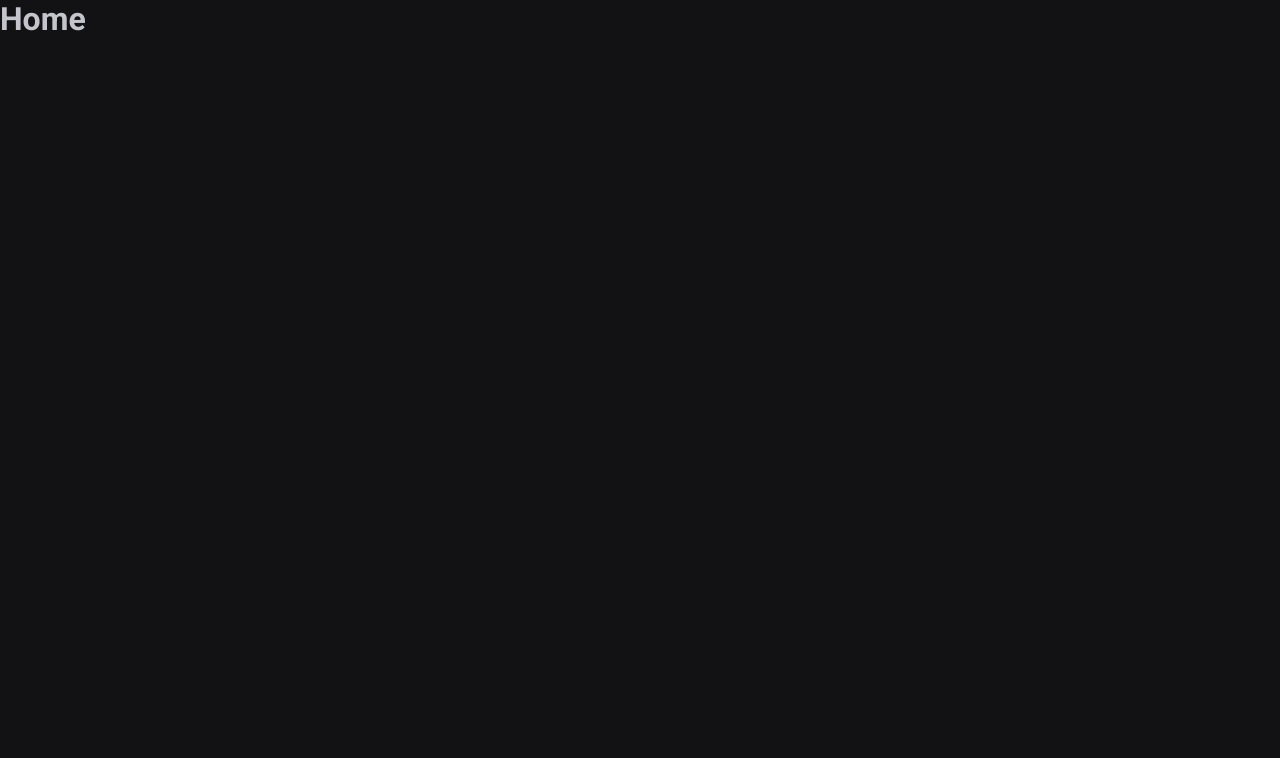
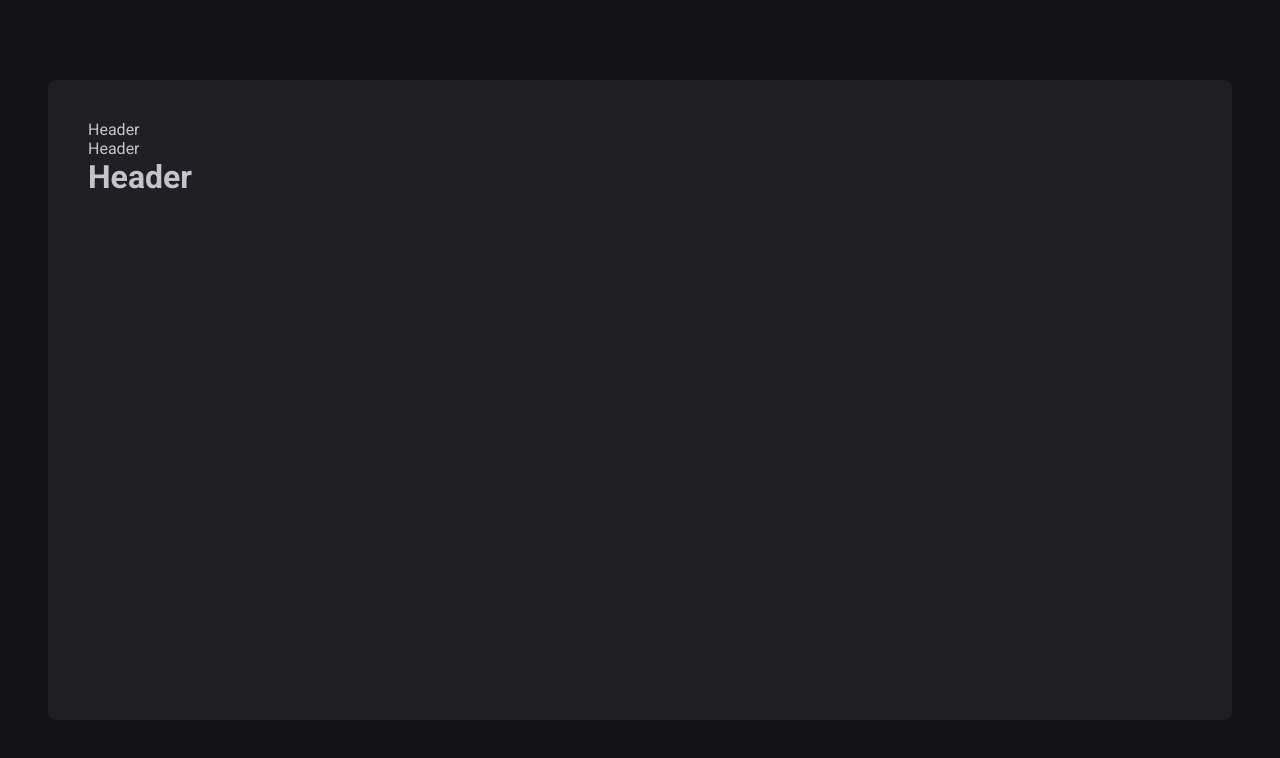
Before and after one commit to pedroGermano/2-ignite-timer, a React (Vite) app: page / in a window 1280 px wide. Shown: the top 758 px of the page. Built offline with nearby package versions, Linux system fonts and the light colour scheme.

Commit message:
feat: style

```diff
--- /dev/null
+++ b/src/DefaultLayout/index.tsx
@@ -0,0 +1,12 @@
+import { Outlet } from "react-router-dom";
+import { Header } from "../components/Header";
+import { LayoutContainer } from "./styles";
+
+export function DefaultLayout() {
+  return (
+    <LayoutContainer>
+      <Header />
+      <Outlet />
+    </LayoutContainer>
+  );
+}
--- /dev/null
+++ b/src/DefaultLayout/styles.ts
@@ -0,0 +1,13 @@
+import styled from "styled-components";
+
+export const LayoutContainer = styled.div`
+  max-width: 74rem;
+  height: calc(100vh - 10rem);
+  margin: 5rem auto;
+  padding: 2.5rem;
+
+  background: ${(props) => props.theme["gray-800"]};
+  border-radius: 8px;
+  display: flex;
+  flex-direction: column;
+`;
--- a/src/Router.tsx
+++ b/src/Router.tsx
@@ -1,12 +1,15 @@
 import { Routes, Route } from "react-router-dom";
 import { Home } from "./pages/Home";
 import { History } from "./pages/History";
+import { DefaultLayout } from "./DefaultLayout";
 
 export function Router() {
   return (
     <Routes>
-      <Route path="/" element={<Home />} />
-      <Route path="/history" element={<History />} />
+      <Route path="/" element={<DefaultLayout />}>
+        <Route path="/" element={<Home />} />
+        <Route path="/history" element={<History />} />
+      </Route>
     </Routes>
   );
 }
--- /dev/null
+++ b/src/components/Header/index.tsx
@@ -0,0 +1,7 @@
+export function Header() {
+  return (
+    <>
+      <header>Header</header>
+    </>
+  );
+}
--- a/src/pages/History.tsx
+++ b/src/pages/History.tsx
@@ -1,7 +1,7 @@
 export function History() {
   return (
-    <>
+    <div>
       <h1>History</h1>
-    </>
+    </div>
   );
 }
--- a/src/pages/Home.tsx
+++ b/src/pages/Home.tsx
@@ -1,7 +1,10 @@
+import { Header } from "../components/Header";
+
 export function Home() {
   return (
-    <>
-      <h1>Home</h1>
-    </>
+    <div>
+      <Header />
+      <h1>Header</h1>
+    </div>
   );
 }
```
Also changed, not shown: src/components/Header/styles.ts (added).
